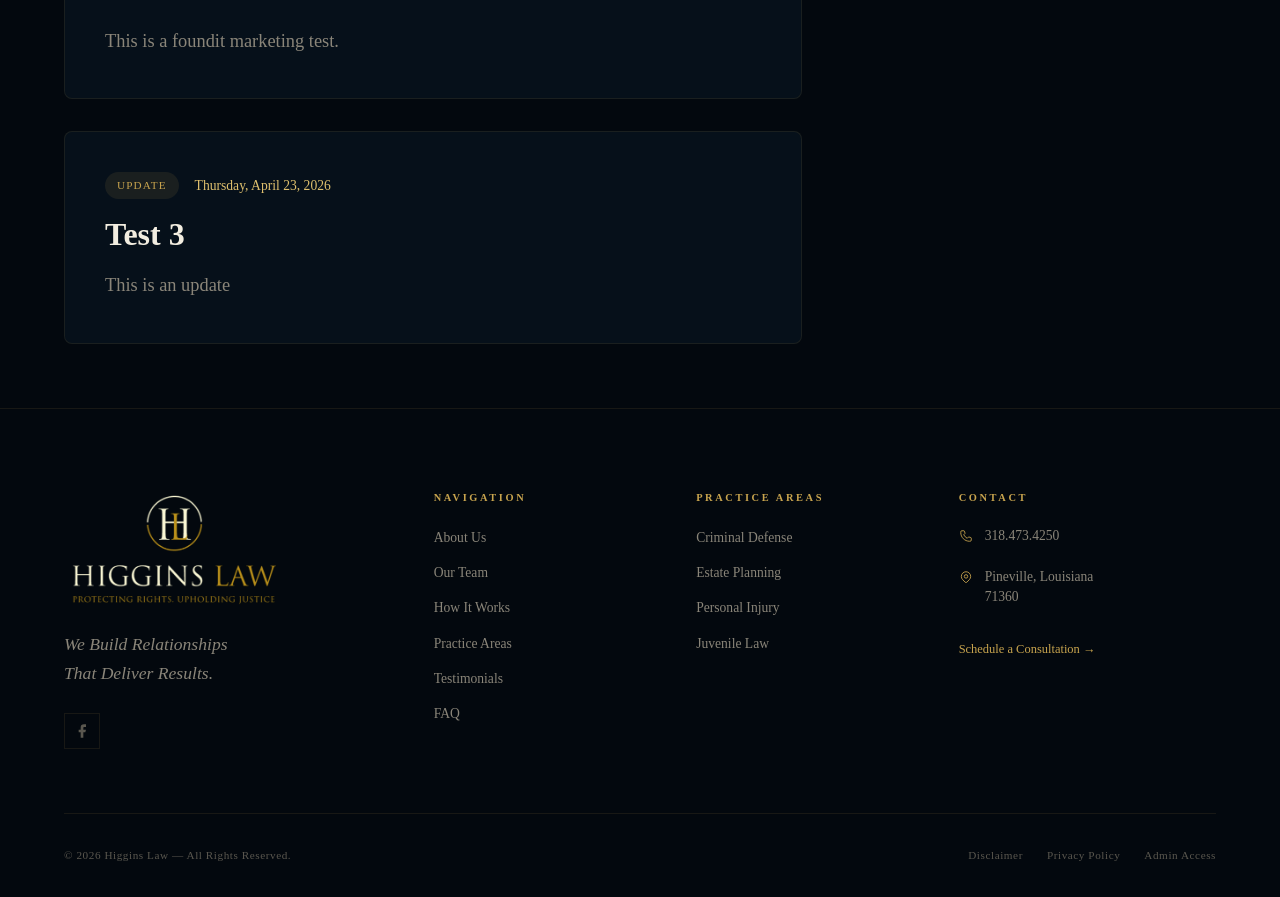
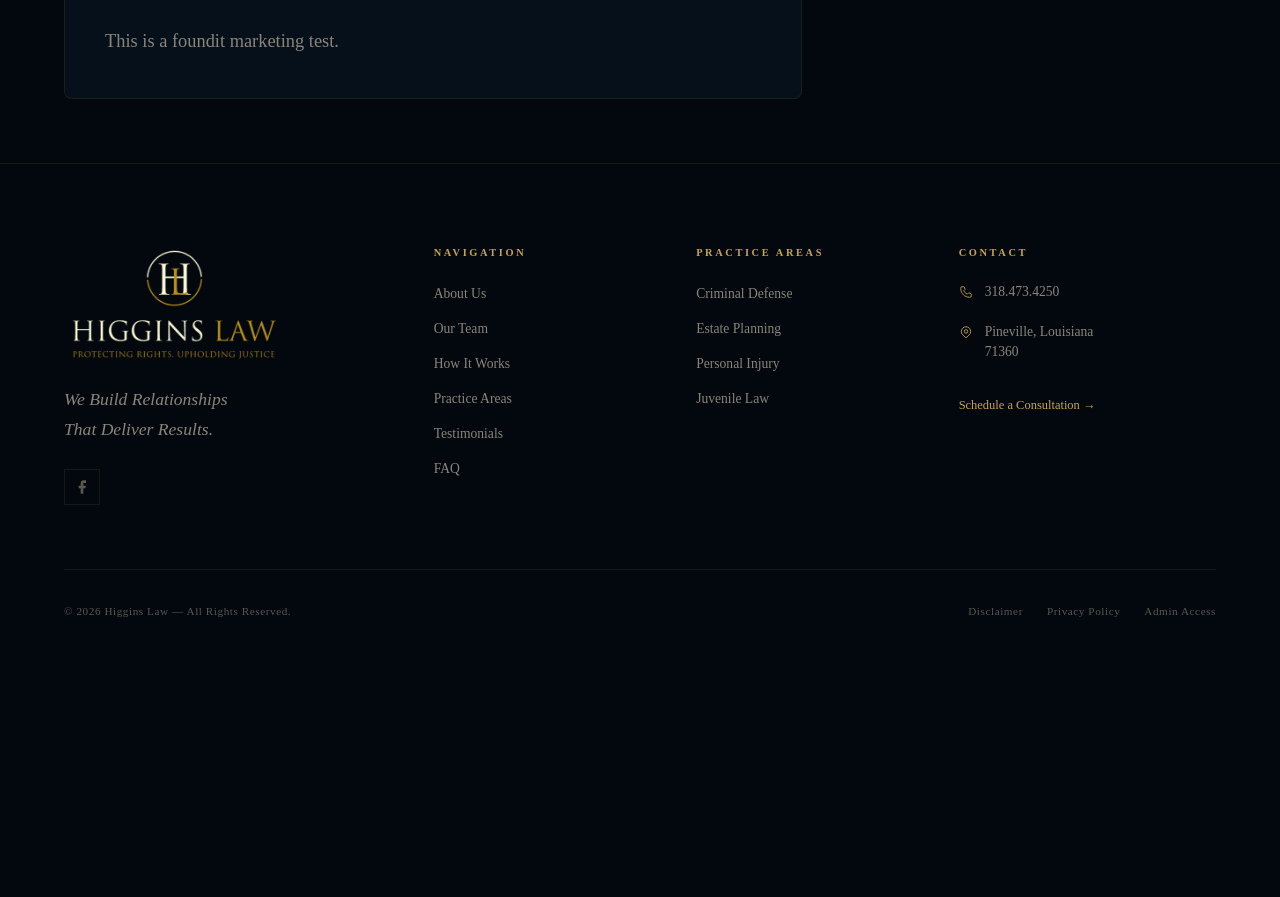
Before and after one commit to Founditmarketing/higgins-, a Next.js app: page /updates in a window 1280 px wide. Shown: the part 1020-1917 px from the top of the page. After the commit the page ends 1673 px from the top, so only its background shows below. Built offline with nearby package versions, Linux system fonts and the light colour scheme; a web font is replaced by a local one.

Commit message:
Add Vercel read-only filesystem error handling

```diff
--- a/app/actions/events.ts
+++ b/app/actions/events.ts
@@ -40,6 +40,7 @@ export async function addEvent(event: Omit<AppEvent, "id" | "createdAt">): Promi
     id: crypto.randomUUID(),
     createdAt: Date.now(),
   };
+  try {
     events.push(newEvent);
     // Sort chronically by date (or createdAt if no date)
     events.sort((a, b) => {
@@ -50,12 +51,19 @@ export async function addEvent(event: Omit<AppEvent, "id" | "createdAt">): Promi
     await fs.writeFile(dataPath, JSON.stringify(events, null, 2));
     revalidatePath("/updates");
     revalidatePath("/admin");
+  } catch (error) {
+    throw new Error("Vercel Read-Only File System Error: Cannot write to data/events.json");
+  }
 }
 
 export async function deleteEvent(id: string): Promise<void> {
+  try {
     const events = await getEvents();
     const updated = events.filter((e) => e.id !== id);
     await fs.writeFile(dataPath, JSON.stringify(updated, null, 2));
     revalidatePath("/updates");
     revalidatePath("/admin");
+  } catch (error) {
+    throw new Error("Vercel Read-Only File System Error: Cannot write to data/events.json");
   }
+}
--- a/data/events.json
+++ b/data/events.json
@@ -1,12 +1,4 @@
 [
-  {
-    "title": "Test 3",
-    "date": "",
-    "description": "This is an update",
-    "type": "update",
-    "id": "cb842a95-f616-44ee-a8ea-cc6afe90ab9f",
-    "createdAt": 1776950758368
-  },
   {
     "title": "Foundit Test",
     "date": "2026-04-25",
```
Also changed, not shown: app/admin/page.tsx (+7 -2 lines), test-delete.ts (added, +14 -0 lines). Lines whose indentation alone changed are shown as unchanged.
